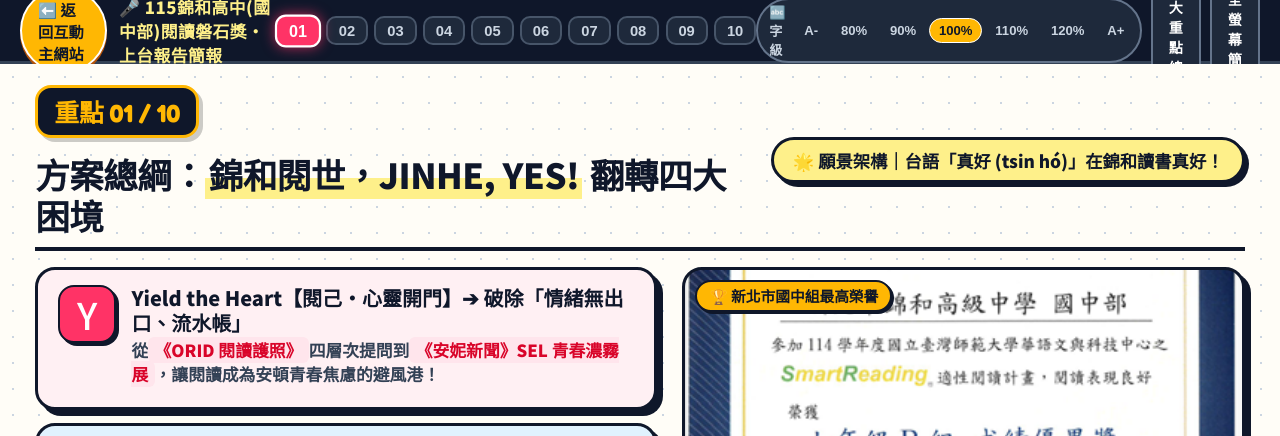
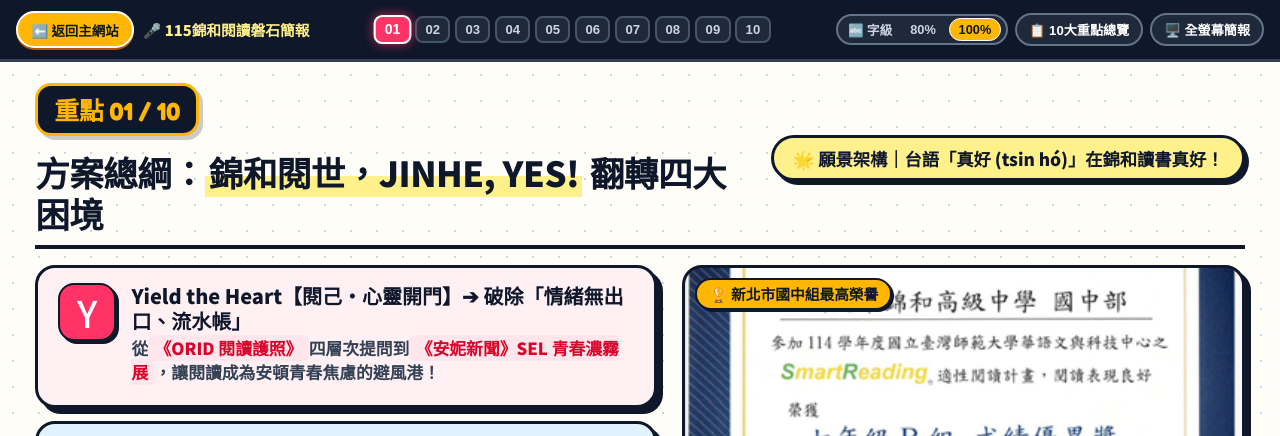
Before and after one commit to sluskey/jhshread, a plain HTML site: page 115錦和磐石獎簡報版.html in a window 1280 px wide. Shown: the top 436 px of the page. Drawn offline with Linux system fonts and the light colour scheme.

Commit message:
Optimize top buttons font size and simplify font scale to 80%/100% in presentation deck

```diff
--- a/115錦和磐石獎簡報版.html
+++ b/115錦和磐石獎簡報版.html
@@ -43,40 +43,44 @@
       user-select: none;
     }
 
-    /* ================= TOP PRESENTER BAR (64px) ================= */
+    /* ================= TOP PRESENTER BAR (62px) ================= */
     .presenter-top {
-      height: 64px;
+      min-height: 62px;
       background: #0F172A;
       border-bottom: 3px solid #334155;
       display: flex;
       align-items: center;
       justify-content: space-between;
-      padding: 0 1.25rem;
+      padding: 0.35rem 1rem;
+      gap: 0.6rem;
       color: #fff;
       z-index: 100;
+      flex-wrap: nowrap;
     }
 
     .top-left {
       display: flex;
       align-items: center;
-      gap: 0.75rem;
+      gap: 0.55rem;
+      flex-shrink: 0;
     }
 
     .btn-home {
       display: inline-flex;
       align-items: center;
-      gap: 0.45rem;
+      gap: 0.35rem;
       background: var(--gold);
       color: var(--dark);
       font-weight: 900;
-      font-size: 0.95rem;
+      font-size: 0.84rem;
       text-decoration: none;
-      padding: 0.45rem 1rem;
+      padding: 0.38rem 0.85rem;
       border-radius: 999px;
-      border: 2.5px solid #fff;
-      box-shadow: 0 3px 0 #B45309;
+      border: 2px solid #fff;
+      box-shadow: 0 2px 0 #B45309;
       transition: transform 0.15s;
       cursor: pointer;
+      white-space: nowrap;
     }
 
     .btn-home:hover {
@@ -86,31 +90,33 @@
 
     .deck-brand {
       font-weight: 900;
-      font-size: 1.05rem;
+      font-size: 0.92rem;
       color: #FEF08A;
-      letter-spacing: 0.5px;
-      display: flex;
-      align-items: center;
-      gap: 0.5rem;
+      display: flex;
+      align-items: center;
+      gap: 0.35rem;
+      white-space: nowrap;
     }
 
     /* Slide Number Pills 1~10 */
     .slide-dots {
       display: flex;
       align-items: center;
-      gap: 0.4rem;
+      gap: 0.3rem;
+      flex-shrink: 0;
     }
 
     .s-dot {
       background: #1E293B;
       color: #CBD5E1;
       border: 2px solid #475569;
-      border-radius: 10px;
-      padding: 0.3rem 0.68rem;
-      font-weight: 900;
-      font-size: 0.92rem;
+      border-radius: 8px;
+      padding: 0.25rem 0.52rem;
+      font-weight: 900;
+      font-size: 0.82rem;
       cursor: pointer;
       transition: all 0.18s;
+      white-space: nowrap;
     }
 
     .s-dot:hover {
@@ -123,14 +129,15 @@
       background: var(--pink);
       color: #fff;
       border-color: #fff;
-      transform: scale(1.1);
-      box-shadow: 0 0 12px rgba(255, 51, 102, 0.7);
+      transform: scale(1.08);
+      box-shadow: 0 0 10px rgba(255, 51, 102, 0.7);
     }
 
     .top-right {
       display: flex;
       align-items: center;
-      gap: 0.55rem;
+      gap: 0.45rem;
+      flex-shrink: 0;
     }
 
     .tool-btn {
@@ -138,14 +145,15 @@
       color: #fff;
       border: 2px solid #64748B;
       border-radius: 999px;
-      padding: 0.4rem 0.9rem;
-      font-weight: 900;
-      font-size: 0.88rem;
+      padding: 0.34rem 0.75rem;
+      font-weight: 900;
+      font-size: 0.82rem;
       cursor: pointer;
       transition: all 0.15s;
       display: inline-flex;
       align-items: center;
-      gap: 0.35rem;
+      gap: 0.3rem;
+      white-space: nowrap;
     }
 
     .tool-btn:hover {
@@ -160,15 +168,17 @@
       background: #1E293B;
       border: 2px solid #64748B;
       border-radius: 999px;
-      padding: 0.15rem 0.35rem;
+      padding: 0.14rem 0.3rem;
       gap: 0.2rem;
+      white-space: nowrap;
     }
 
     .font-label-tag {
-      font-size: 0.82rem;
+      font-size: 0.8rem;
       font-weight: 900;
       color: #CBD5E1;
-      padding: 0 0.35rem;
+      padding: 0 0.3rem;
+      white-space: nowrap;
     }
 
     .f-scale-btn {
@@ -176,11 +186,12 @@
       color: #CBD5E1;
       border: 1.5px solid transparent;
       border-radius: 999px;
-      padding: 0.22rem 0.55rem;
-      font-weight: 900;
-      font-size: 0.82rem;
+      padding: 0.2rem 0.55rem;
+      font-weight: 900;
+      font-size: 0.8rem;
       cursor: pointer;
       transition: all 0.15s;
+      white-space: nowrap;
     }
 
     .f-scale-btn:hover {
@@ -713,9 +724,9 @@
   <!-- ================= TOP PRESENTER BAR ================= -->
   <header class="presenter-top">
     <div class="top-left">
-      <a href="jinhego-yes.html" class="btn-home">⬅️ 返回互動主網站</a>
+      <a href="jinhego-yes.html" class="btn-home">⬅️ 返回主網站</a>
       <div class="deck-brand">
-        <span>🎤 115錦和高中(國中部)閱讀磐石獎・上台報告簡報</span>
+        <span>🎤 115錦和閱讀磐石簡報</span>
       </div>
     </div>
 
@@ -733,15 +744,10 @@
     </div>
 
     <div class="top-right">
-      <div class="font-control-group" title="調整簡報字體大小（80%～120%）">
+      <div class="font-control-group" title="調整簡報字體大小（80%／100%）">
         <span class="font-label-tag">🔤 字級</span>
-        <button class="f-scale-btn" onclick="stepFontSize(-1)" title="縮小字體">A-</button>
         <button class="f-scale-btn f-pct" data-scale="0.8" onclick="setFontScale(0.8)">80%</button>
-        <button class="f-scale-btn f-pct" data-scale="0.9" onclick="setFontScale(0.9)">90%</button>
         <button class="f-scale-btn f-pct active" data-scale="1" onclick="setFontScale(1)">100%</button>
-        <button class="f-scale-btn f-pct" data-scale="1.1" onclick="setFontScale(1.1)">110%</button>
-        <button class="f-scale-btn f-pct" data-scale="1.2" onclick="setFontScale(1.2)">120%</button>
-        <button class="f-scale-btn" onclick="stepFontSize(1)" title="放大字體">A+</button>
       </div>
       <button class="tool-btn" onclick="toggleOverview()">📋 10大重點總覽</button>
       <button class="tool-btn" onclick="toggleFullScreen()">🖥️ 全螢幕簡報</button>
@@ -1462,8 +1468,8 @@
     const slides = document.querySelectorAll('.slide');
     const dots = document.querySelectorAll('.s-dot');
     const totalSlides = slides.length;
-    const fontScales = [0.8, 0.9, 1, 1.1, 1.2];
-    let fontIdx = 2; // Default 100% (1.0)
+    const fontScales = [0.8, 1];
+    let fontIdx = 1; // Default 100% (1.0)
 
     function updateSlideUI() {
       slides.forEach((s, idx) => {
```
Also changed, not shown: index.html (+15 -12 lines), jinhego-yes.html (+15 -12 lines).
